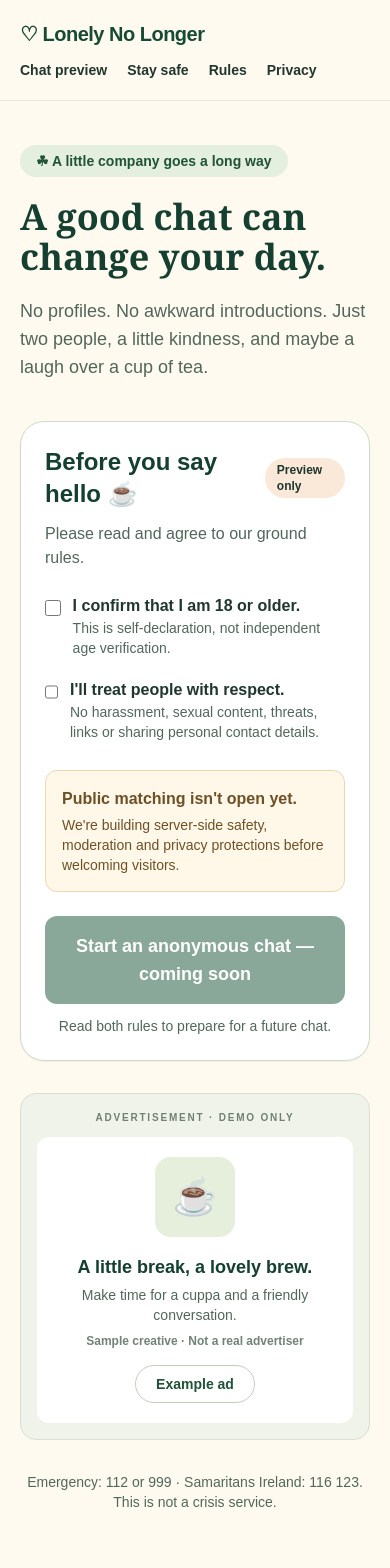
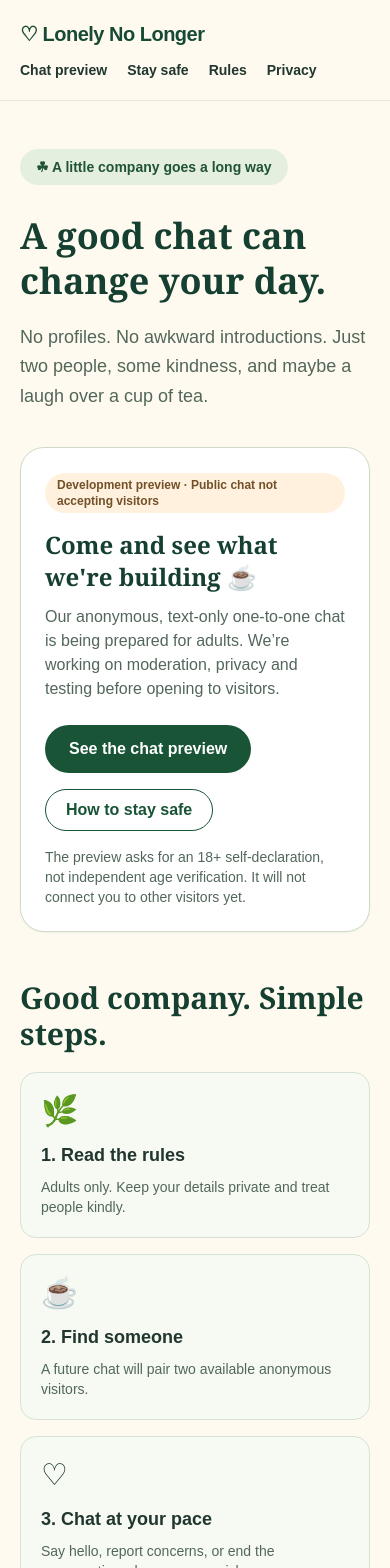
Before and after one commit to Leon-Bishop/lonely-no-longer, a Next.js app in the folder apps/web/: page / in a window 390 px wide. Shown: the top 1568 px of the page. Built offline with nearby package versions, Linux system fonts and the light colour scheme.

Commit message:
Phase 4: improve preview, mobile and accessible navigation

```diff
--- a/apps/web/app/page.tsx
+++ b/apps/web/app/page.tsx
@@ -1,30 +1,27 @@
-'use client';
-import {useState} from 'react';
+import Link from 'next/link';
 export default function Home(){
- const [adult,setAdult]=useState(false),[kind,setKind]=useState(false);
- return <main className="mx-auto max-w-4xl px-5 py-12 sm:py-20">
- <span className="rounded-full bg-[#e5efdf] px-4 py-2 text-sm font-bold text-[#205338]">☘ A little company goes a long way</span>
- <h1 className="mt-6 font-serif text-4xl font-bold text-[#153f30] sm:text-6xl">A good chat can change your day.</h1>
- <p className="mt-5 max-w-2xl text-lg text-[#52675a]">No profiles. No awkward introductions. Just two people, a little kindness, and maybe a laugh over a cup of tea.</p>
- <section className="mt-10 rounded-3xl border border-[#cddcc9] bg-white p-6 shadow-sm sm:p-9">
- <div className="flex items-center justify-between gap-3"><h2 className="text-2xl font-bold text-[#153f30]">Before you say hello ☕</h2><span className="rounded-full bg-[#fae9d9] px-3 py-1 text-xs font-bold">Preview only</span></div>
- <p className="mt-3 text-[#52675a]">Please read and agree to our ground rules.</p>
- <label className="mt-6 flex cursor-pointer items-start gap-3"><input type="checkbox" checked={adult} onChange={e=>setAdult(e.target.checked)} className="mt-1 h-5 w-5 accent-[#185435]"/><span><strong>I confirm that I am 18 or older.</strong><span className="block text-sm text-[#52675a]">This is self-declaration, not independent age verification.</span></span></label>
- <label className="mt-5 flex cursor-pointer items-start gap-3"><input type="checkbox" checked={kind} onChange={e=>setKind(e.target.checked)} className="mt-1 h-5 w-5 accent-[#185435]"/><span><strong>I'll treat people with respect.</strong><span className="block text-sm text-[#52675a]">No harassment, sexual content, threats, links or sharing personal contact details.</span></span></label>
- <div className="mt-7 rounded-xl border border-[#e9d7b6] bg-[#fff7e8] p-4"><p className="font-semibold text-[#6d5127]">Public matching isn't open yet.</p><p className="mt-1 text-sm text-[#6d5127]">We're building server-side safety, moderation and privacy protections before welcoming visitors.</p></div>
- <button disabled className="mt-6 w-full rounded-xl bg-[#185435] px-5 py-4 text-lg font-bold text-white opacity-50">Start an anonymous chat — coming soon</button>
- <p className="mt-3 text-center text-sm text-[#52675a]">{adult&&kind?'Thanks for reading the rules. Public chat is still closed.':'Read both rules to prepare for a future chat.'}</p>
- </section>
-
- <aside aria-label="Sample advertisement" className="mx-auto mt-8 max-w-[728px] overflow-hidden rounded-2xl border border-[#d9dfd3] bg-[#f0f3e9] p-4 sm:p-5">
-  <p className="mb-3 text-center text-[10px] font-semibold uppercase tracking-[0.18em] text-[#708073]">Advertisement · Demo only</p>
-  <div className="flex flex-col items-center gap-4 rounded-xl bg-white p-5 text-center sm:flex-row sm:text-left">
-   <div aria-hidden="true" className="flex h-20 w-20 shrink-0 items-center justify-center rounded-2xl bg-[#e5efdc] text-4xl">☕</div>
-   <div className="flex-1"><p className="text-lg font-bold text-[#153f30]">A little break, a lovely brew.</p><p className="mt-1 text-sm text-[#52675a]">Make time for a cuppa and a friendly conversation.</p><p className="mt-2 text-xs font-semibold text-[#718276]">Sample creative · Not a real advertiser</p></div>
-   <span className="rounded-full border border-[#bfd0bd] px-5 py-2 text-sm font-semibold text-[#205338]">Example ad</span>
-  </div>
- </aside>
- <p className="mt-8 text-center text-sm text-[#52675a]">Emergency: 112 or 999 · Samaritans Ireland: 116 123. This is not a crisis service.</p>
-
+ return <main className="mx-auto max-w-5xl px-5 py-12 sm:py-20">
+  <span className="inline-block rounded-full bg-[#e5efdf] px-4 py-2 text-sm font-semibold text-[#205338]">☘ A little company goes a long way</span>
+  <h1 className="mt-7 max-w-3xl font-serif text-4xl font-bold leading-tight text-[#153f30] sm:text-6xl">A good chat can change your day.</h1>
+  <p className="mt-5 max-w-2xl text-lg leading-relaxed text-[#52675a]">No profiles. No awkward introductions. Just two people, some kindness, and maybe a laugh over a cup of tea.</p>
+  <section aria-label="Public chat development status" className="mt-9 rounded-3xl border border-[#cddcc9] bg-white p-6 shadow-sm sm:p-9">
+   <p className="inline-flex rounded-full bg-[#fff1de] px-3 py-1 text-xs font-bold text-[#725028]">Development preview · Public chat not accepting visitors</p>
+   <h2 className="mt-4 font-serif text-2xl font-bold text-[#153f30]">Come and see what we're building ☕</h2>
+   <p className="mt-3 max-w-2xl text-[#52675a]">Our anonymous, text-only one-to-one chat is being prepared for adults. We’re working on moderation, privacy and testing before opening to visitors.</p>
+   <div className="mt-6 flex flex-wrap items-center gap-4">
+    <Link href="/chat" className="btn rounded-xl">See the chat preview</Link>
+    <Link href="/safety" className="btn-secondary rounded-xl">How to stay safe</Link>
+   </div>
+   <p className="mt-4 text-sm text-[#52675a]">The preview asks for an 18+ self-declaration, not independent age verification. It will not connect you to other visitors yet.</p>
+  </section>
+  <section aria-labelledby="how-it-works" className="mt-12">
+   <h2 id="how-it-works" className="font-serif text-3xl font-bold text-[#153f30]">Good company. Simple steps.</h2>
+   <div className="mt-5 grid gap-4 sm:grid-cols-3">
+    <div className="rounded-2xl border border-[#d7e2d7] bg-[#f6faf2] p-5"><p aria-hidden="true" className="text-3xl">🌿</p><h3 className="mt-3 text-lg font-bold">1. Read the rules</h3><p className="mt-2 text-sm text-[#52675a]">Adults only. Keep your details private and treat people kindly.</p></div>
+    <div className="rounded-2xl border border-[#d7e2d7] bg-[#f6faf2] p-5"><p aria-hidden="true" className="text-3xl">☕</p><h3 className="mt-3 text-lg font-bold">2. Find someone</h3><p className="mt-2 text-sm text-[#52675a]">A future chat will pair two available anonymous visitors.</p></div>
+    <div className="rounded-2xl border border-[#d7e2d7] bg-[#f6faf2] p-5"><p aria-hidden="true" className="text-3xl">♡</p><h3 className="mt-3 text-lg font-bold">3. Chat at your pace</h3><p className="mt-2 text-sm text-[#52675a]">Say hello, report concerns, or end the conversation whenever you wish.</p></div>
+   </div>
+  </section>
+  <p className="mt-11 text-center text-sm text-[#52675a]">Immediate danger in Ireland: 112 / 999 · Samaritans: 116 123. We are not a crisis service.</p>
  </main>;
 }
```
